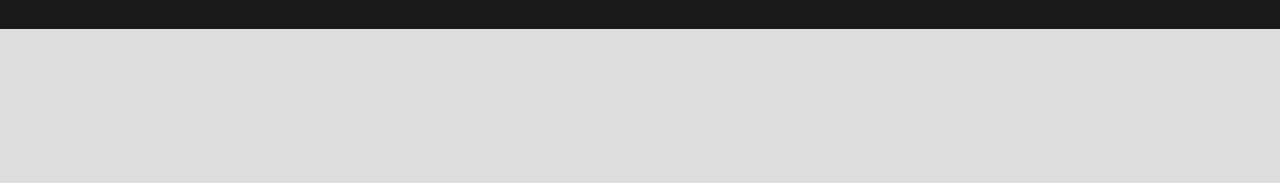
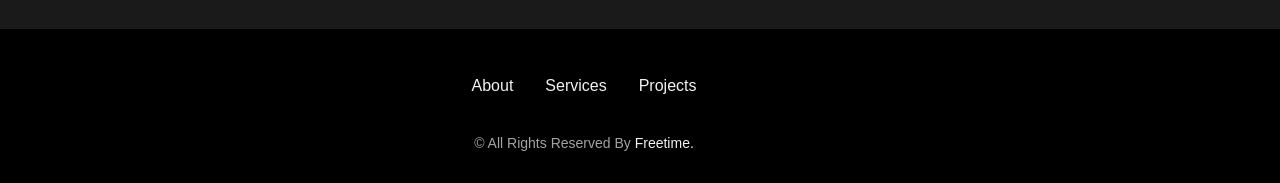
Before and after one commit to freetimezp/js-portfolio-26-web-dev, a plain HTML site: page index.html in a window 1280 px wide. Shown: the part 7354-7537 px from the top of the page. Before the commit the page ends 7383 px from the top, so only its background shows below. Drawn offline with nearby package versions, Linux system fonts and the light colour scheme; a web font is replaced by a local one.

Commit message:
07. js-portfolio-26-web-dev. Footer section.

```diff
--- a/assets/css/styles.css
+++ b/assets/css/styles.css
@@ -950,7 +950,40 @@ img {
 }
 
 /*=============== FOOTER ===============*/
+.footer {
+  background-color: var(--black-color);
+}
 
+.footer__container {
+  padding-block: 3rem 2rem;
+  row-gap: 2.5rem;
+}
+
+.footer__links {
+  display: flex;
+  justify-content: center;
+  column-gap: 2rem;
+}
+
+.footer__link {
+  color: var(--white-color);
+  transition: all 0.4s ease-in;
+}
+
+.footer__link:hover {
+  color: var(--text-color-light);
+}
+
+.footer__copy {
+  color: var(--text-color-light);
+  font-size: var(--small-font-size);
+  text-align: center;
+}
+
+.footer__copy a {
+  color: var(--white-color);
+  font-weight: var(--font-medium);
+}
 
 /*=============== SCROLL BAR ===============*/
 
--- a/index.html
+++ b/index.html
@@ -448,7 +448,23 @@
 
    <!--==================== FOOTER ====================-->
    <footer class="footer">
+      <div class="footer__container container grid">
+         <ul class="footer__links">
+            <li>
+               <a href="#about" class="footer__link">About</a>
+            </li>
+            <li>
+               <a href="#services" class="footer__link">Services</a>
+            </li>
+            <li>
+               <a href="#projects" class="footer__link">Projects</a>
+            </li>
+         </ul>
 
+         <span class="footer__copy">
+            &#169; All Rights Reserved By <a href="#">Freetime.</a>
+         </span>
+      </div>
    </footer>
 
    <!--========== SCROLL UP ==========-->
```
